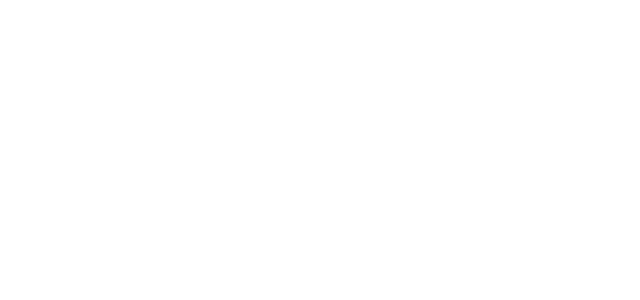
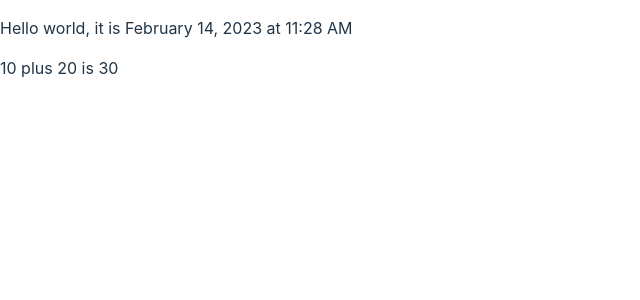
Before and after one commit to zelinka-marek/fullstack-part1, a React (Vite) app: page / in a window 1280 px wide. Shown: the top 300 px of the page, without its empty margins (0-640 px from the left). Built offline with nearby package versions, Linux system fonts and the light colour scheme.

Commit message:
intro to components

```diff
--- a/src/App.jsx
+++ b/src/App.jsx
@@ -1,3 +1,20 @@
+const dateFormatter = new Intl.DateTimeFormat("en", {
+  timeStyle: "short",
+  dateStyle: "long",
+});
+
 export function App() {
-  return <div />;
+  const now = new Date();
+  const a = 10;
+  const b = 20;
+  console.log(now, a + b);
+
+  return (
+    <div>
+      <p>Hello world, it is {dateFormatter.format(now)}</p>
+      <p>
+        {a} plus {b} is {a + b}
+      </p>
+    </div>
+  );
 }
--- a/src/styles/main.css
+++ b/src/styles/main.css
@@ -13,6 +13,10 @@
   -webkit-text-size-adjust: 100%;
 }
 
+body {
+  margin: 0;
+}
+
 a {
   font-weight: 500;
   color: #747bff;
```
